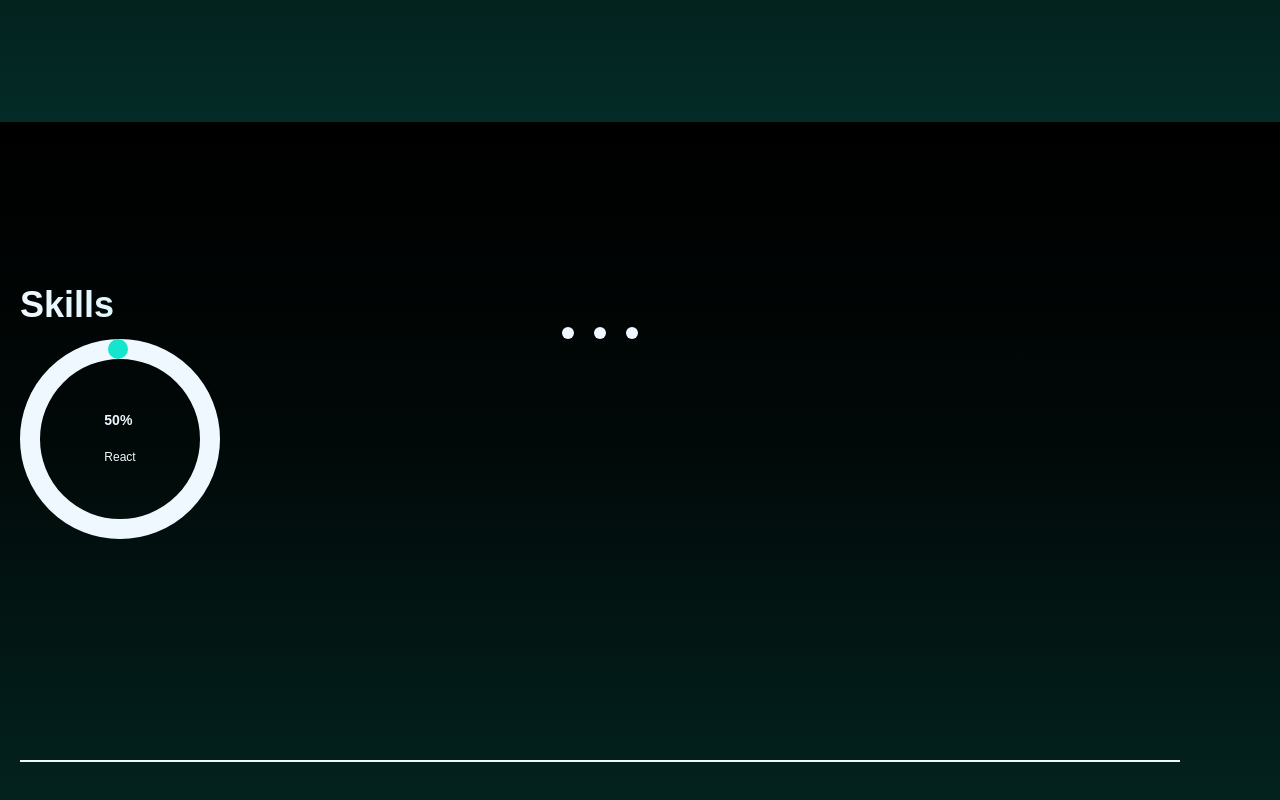
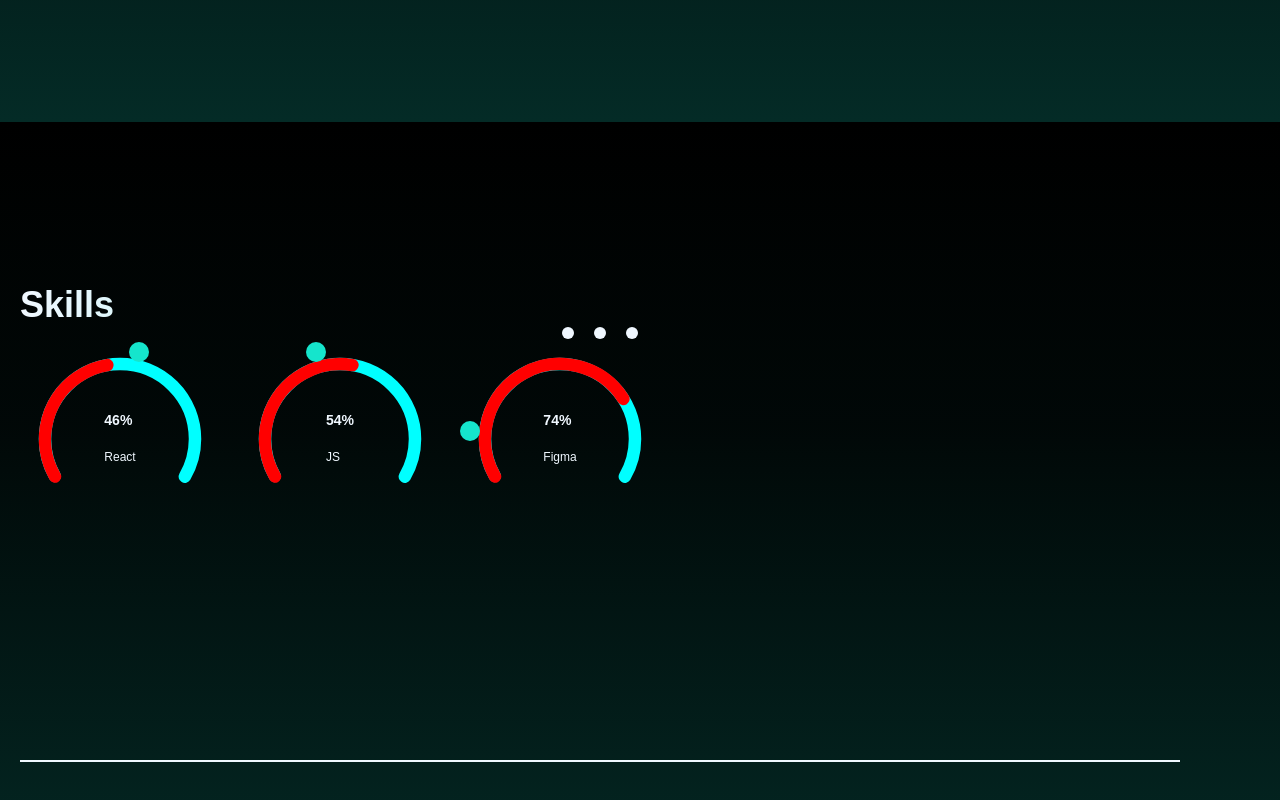
Before and after one commit to lorenzrock/Portfolio_Lorenz_Rockstuhl_v001, a React (Vite) app in the folder frontend/: page / in a window 1280 px wide. Shown: the part 1478-2278 px from the top of the page. Built offline with nearby package versions, Linux system fonts and the light colour scheme; a web font is replaced by a local one.

Commit message:
fixed some bugs with the slider

```diff
--- a/frontend/src/Skill/Skill.jsx
+++ b/frontend/src/Skill/Skill.jsx
@@ -6,35 +6,62 @@ function Skill(prop) {
 
     const outerCircle = useRef(null);
     const knop = useRef(null);
-    const slider = useRef(null);
+    const rangeslider = useRef(null);
 
-    // State for knob radius, circle radius, angle
-    const [knopR, setKnopR] = useState(0);
-    const [r, setR] = useState(0);
-    const [a, setA] = useState(0);
+    const [radius, setRadius] = useState(null);
 
-    useEffect(() => {
-        setKnopR(prop.knopR)
-        setR(prop.radius)
-        setA(prop.pres * 3.6)
-
-
-
-    }, [prop.knopR, prop.radius, prop.pres])
 
     useEffect(() => {
 
         if (outerCircle.current && knop.current) {
-            console.log(knopR)
-            console.log(r)
-            console.log(a)
 
-            const centerX = r - knopR
-            const centerY = r - knopR
+            const knopR = prop.knopR;
+            const radius = prop.radius;
+            const angle = prop.pres * 3.6;
+            const pres = prop.pres
+            const radian = angle * Math.PI/180;
+            const circumference = 2*Math.PI*radius;
+
+            setRadius(radius);
+
+            console.log(outerCircle.current.style)
+            outerCircle.current.style.stroke = "aqua";
+            outerCircle.current.style.strokeDasharray = circumference * 0.25;
+            outerCircle.current.style.strokeDashoffset =
+            outerCircle.current.style.strokeLinecap = "round";
+            outerCircle.current.style.strokeWidth = knopR;
+            outerCircle.current.style.transformOrigin = "center"
+            outerCircle.current.style.transform = "rotate(-90deg)";
 
 
-            const deltaX = Math.sin(a * Math.PI/180) * (r - knopR)
-            const deltaY = Math.cos(a * Math.PI/180) * (r - knopR)
+            rangeslider.current.style.stroke = "red";
+            rangeslider.current.style.strokeDasharray = 628;
+            const strokeDashOffsetvalue = (circumference - (circumference/2 * pres) / 100)
+            console.log(strokeDashOffsetvalue)
+            rangeslider.current.style.strokeDashoffset = strokeDashOffsetvalue
+            rangeslider.current.style.strokeLinecap = "round";
+            rangeslider.current.style.strokeWidth = knopR;
+            rangeslider.current.style.transformOrigin = "center"
+            rangeslider.current.style.transform = "rotate(150deg)";
+
+
+            console.log(`KnopR: ${knopR}`);
+            console.log(`Radius: ${radius}`);
+            console.log(`Angle: ${angle}, Radian: ${radian}`);
+            console.log(`circumference: ${circumference}`);
+
+
+
+
+
+            const centerX = radius - knopR
+            const centerY = radius - knopR
+
+            console.log(`CenterX: ${centerX}, CenterY: ${centerY}`)
+
+
+            const deltaX = Math.sin(radian) * (radius - knopR)
+            const deltaY = Math.cos(radian) * (radius - knopR)
             console.log(deltaX)
             console.log(deltaY)
 
@@ -45,22 +72,24 @@ function Skill(prop) {
         }
 
 
-    }, [knopR, a, r])
+    }, [prop.knopR, prop.radius, prop.pres])
 
 
     return(
         <>
         <div className={styles.roundRangeSliderContainer}>
-            <div ref={outerCircle} className={styles.outerCircle}>
+                <svg className={styles.slider}>
+                    <circle className={styles.outerring} ref={outerCircle} cx={radius} cy={radius} r={prop.radius - (prop.knopR*2)}></circle>
+                    <circle className={styles.rangeslider} ref={rangeslider} cx={radius} cy={radius} r={prop.radius - (prop.knopR*2)}></circle>
+
+                </svg>
                 <div ref={knop} className={styles.knop}></div>
-                <div ref={slider} className={styles.slider}></div>
                 <div className={styles.centerInfoElement}>
                     <div>
                         <h3>{prop.pres}%</h3>
                         <p>{prop.skill}</p>
                     </div>
                 </div>
-            </div>
         </div>
         </>
     )
--- a/frontend/src/Skill/Skill.module.css
+++ b/frontend/src/Skill/Skill.module.css
@@ -31,13 +31,18 @@
 }
 .slider {
     position: absolute;
+    padding: 0;
     top: 0;
     left: 0;
     width: 100%;
     height: 100%;
-    border: 20px solid rgba(150, 32, 32, 0);
-    background-color: rgb(55, 255, 0);
-    clip-path: circle(50% at 50% 50%);
-    border-radius: 100%;
-    background-color: transparent;
+    max-width: none;
 }
+
+.outerring{
+    fill: none;
+}
+.rangeslider{
+    fill: none;
+
+}
--- a/frontend/src/Skills/Skills.jsx
+++ b/frontend/src/Skills/Skills.jsx
@@ -79,7 +79,9 @@ function Skills() {
                     <div className={styles.points} onClick={handleScroll3}></div>
                </div>
                <div className={styles.infoboxContainer} ref={infoboxContainer} /* onWheel does not seam to worke because of jsx*/>
-                    <Skill skill="React" pres="50" radius="100" knopR="12.5"/>
+                    <Skill skill="React" pres="46" radius="100" knopR="12.5"/>
+                    <Skill skill="JS" pres="54" radius="100" knopR="12.5"/>
+                    <Skill skill="Figma" pres="74" radius="100" knopR="12.5"/>
                </div>
 
             </div>
```
